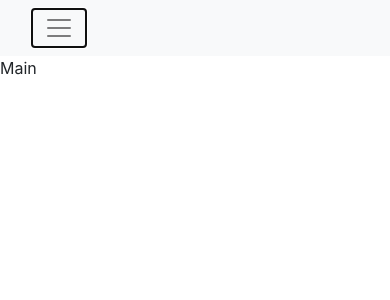
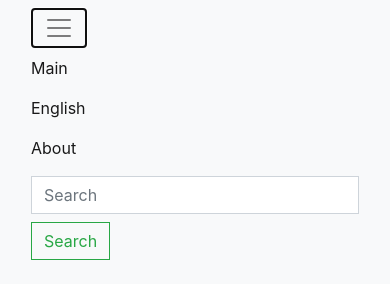
Before and after one commit to alexReact/alex-react-gh-page, a React (Create React App) app: page / in a window 390 px wide. Both pictures are taken after a click on the button "Toggle navigation". Shown: the top 300 px of the page. Built offline with nearby package versions, Linux system fonts and the light colour scheme.

Commit message:
added classnames & refactored mobile menu

```diff
--- a/package.json
+++ b/package.json
@@ -7,12 +7,14 @@
     "@testing-library/jest-dom": "^4.2.4",
     "@testing-library/react": "^9.5.0",
     "@testing-library/user-event": "^7.2.1",
+    "@types/classnames": "^2.2.10",
     "@types/jest": "^24.9.1",
     "@types/node": "^12.12.30",
     "@types/react": "^16.9.23",
     "@types/react-dom": "^16.9.5",
     "@types/react-router-dom": "^5.1.3",
     "bootstrap": "^4.4.1",
+    "classnames": "^2.2.6",
     "gh-pages": "^2.2.0",
     "node-sass": "^4.13.1",
     "react": "^16.13.0",
--- a/public/index.html
+++ b/public/index.html
@@ -10,34 +10,11 @@
       content="Web site created using create-react-app"
     />
     <link rel="apple-touch-icon" href="%PUBLIC_URL%/logo192.png" />
-    <!--
-      manifest.json provides metadata used when your web app is installed on a
-      user's mobile device or desktop. See https://developers.google.com/web/fundamentals/web-app-manifest/
-    -->
     <link rel="manifest" href="%PUBLIC_URL%/manifest.json" />
-    <!--
-      Notice the use of %PUBLIC_URL% in the tags above.
-      It will be replaced with the URL of the `public` folder during the build.
-      Only files inside the `public` folder can be referenced from the HTML.
-
-      Unlike "/favicon.ico" or "favicon.ico", "%PUBLIC_URL%/favicon.ico" will
-      work correctly both with client-side routing and a non-root public URL.
-      Learn how to configure a non-root public URL by running `npm run build`.
-    -->
-    <title>React App</title>
+    <title>Cool App</title>
   </head>
   <body>
     <noscript>You need to enable JavaScript to run this app.</noscript>
     <div id="root"></div>
-    <!--
-      This HTML file is a template.
-      If you open it directly in the browser, you will see an empty page.
-
-      You can add webfonts, meta tags, or analytics to this file.
-      The build step will place the bundled scripts into the <body> tag.
-
-      To begin the development, run `npm start` or `yarn start`.
-      To create a production bundle, use `npm run build` or `yarn build`.
-    -->
   </body>
 </html>
--- a/src/App.scss
+++ b/src/App.scss
@@ -1 +1,5 @@
 @import "./assets/styles/globalBootstrap.scss";
+
+.App-mainContent {
+  padding-top: 56px;
+}
--- a/src/pages/common/Forms/SearchForm/SearchForm.tsx
+++ b/src/pages/common/Forms/SearchForm/SearchForm.tsx
@@ -6,7 +6,10 @@ interface ISearchFormProps {
 
 export const SearchForm: React.FC<ISearchFormProps> = () => {
   return (
-    <form className="form-inline my-2 my-lg-0">
+    <form
+      className="form-inline my-2 my-lg-0"
+      onSubmit={(e) => e.preventDefault()}
+    >
       <input
         className="form-control mr-sm-2"
         type="search"
--- a/src/pages/common/Header/Header.tsx
+++ b/src/pages/common/Header/Header.tsx
@@ -1,15 +1,23 @@
-import React from "react";
+import React, { useState } from "react";
 import { mainMenu } from "./model";
 import { Link } from "react-router-dom";
 import { SearchForm } from "../Forms/SearchForm/SearchForm";
+import "./Header.scss";
+import cls from "classnames";
 
 interface IHeaderProps {
   [key: string]: any;
 }
 
 export const Header: React.FC<IHeaderProps> = () => {
+  const [showMenu, setShowMenu] = useState<boolean>(false);
+  const navCollapse = cls("collapse navbar-collapse", {
+    show: showMenu,
+    "bg-light": showMenu,
+  });
+
   return (
-    <div className="Header bg-light">
+    <div className="Header bg-light position-fixed w-100">
       <div className="container">
         <nav className="navbar navbar-expand-lg navbar-light ">
           <button
@@ -20,11 +28,12 @@ export const Header: React.FC<IHeaderProps> = () => {
             aria-controls="navbarSupportedContent"
             aria-expanded="false"
             aria-label="Toggle navigation"
+            onClick={() => setShowMenu(!showMenu)}
           >
             <span className="navbar-toggler-icon"></span>
           </button>
 
-          <div className="collapse navbar-collapse" id="navbarSupportedContent">
+          <div className={navCollapse} id="navbarSupportedContent">
             <ul className="navbar-nav mr-auto">
               {mainMenu.map(({ link, title }) => {
                 return (
```
Also changed, not shown: src/pages/common/Header/Header.scss (added), 1 other file (tests, documents, lock files or other folders).
